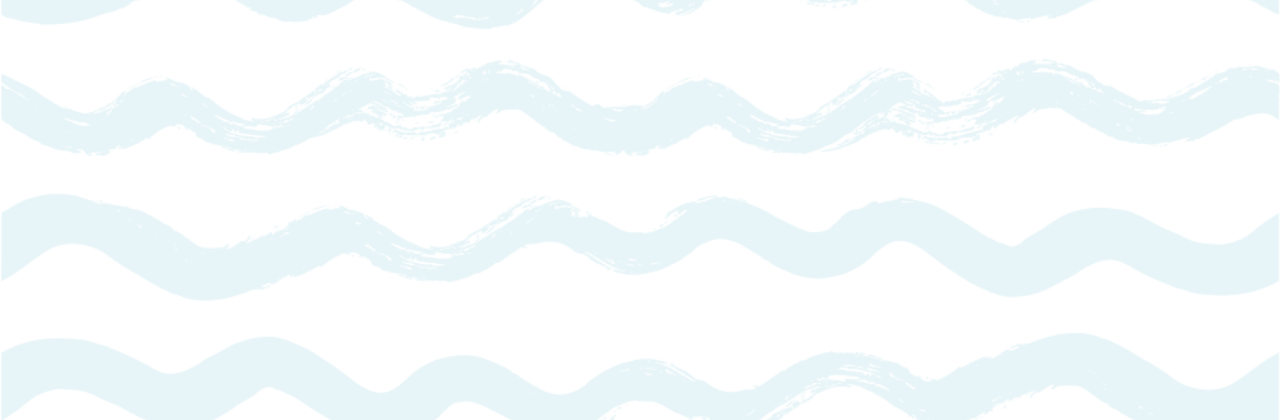
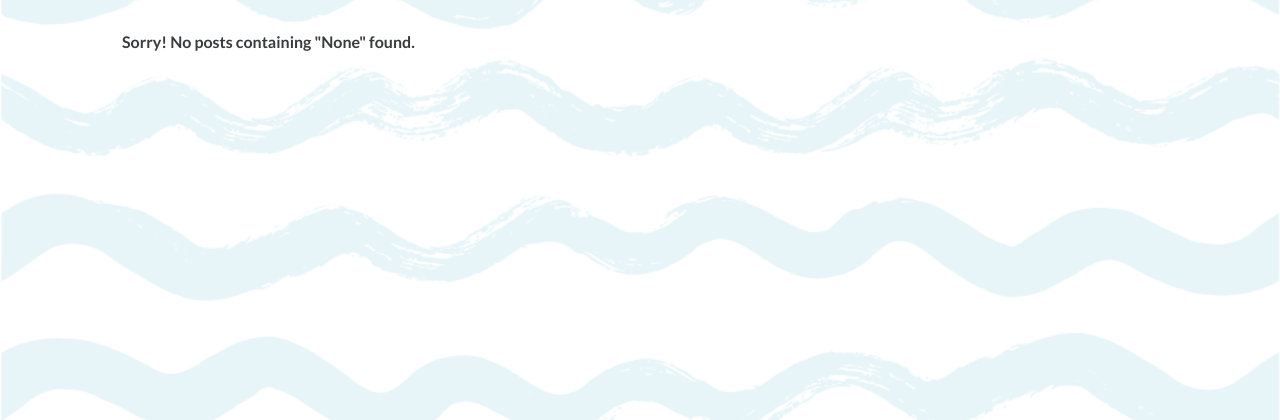
Before and after one commit to lienebriede/jurtaka, a Django app: page /search/ in a window 1280 px wide. Shown: the part 86-506 px from the top of the page. Run offline with Django 4.2, Linux system fonts and the light colour scheme; parts of the project's set-up code (start-up, migrations or seed data) failed here and were passed over; some libraries are stand-ins or nearby versions.

Commit message:
Style search page, add nothing found message

```diff
--- a/main_forum/templates/main_forum/search_results.html
+++ b/main_forum/templates/main_forum/search_results.html
@@ -3,18 +3,20 @@
 
 {% block content %}
 
-<!-- Post list display -->
-{% for post in posts %}
-<div class="row m-3">
-    <div class="col-6 col-md-4">
+<div class="container-fluid">
+    {% if posts %}
+    <div class="row m-3">
+        <p><strong>Search results for "{{ query }}"</strong></p>
+    </div>
+    <!-- Post list display -->
+    {% for post in posts %}
+    <div class="row m-3">
         <p class="mb-0">Posted by <strong>{{post.author}}</strong></p>
         <p>{{post.created_on}}</p>
-    </div>
-    <div class="col-6 col-md-8">
         <!-- Link to an individual post display-->
         <a href="{% url 'post_detail' post.slug %}" class="post-link">
             <p><strong>{{ post.title }}</strong></p>
-            <p class="pt-2 pb-2">{{ post.get_content_preview | safe }}... <small class="text-muted">See more</small>
+            <p class="pt-2 pb-2">{{ post.post_content | safe }}
             </p>
         </a>
         <div class="row mb-2">
@@ -33,8 +35,12 @@
         </div>
     </div>
 </div>
-</div>
 <hr>
 {% endfor %}
-
+{% else %}
+<div class="row m-3">
+    <p><strong>Sorry! No posts containing "{{ query }}" found.</strong></p>
+</div>
+{% endif %}
+</div>
 {% endblock %}
```
